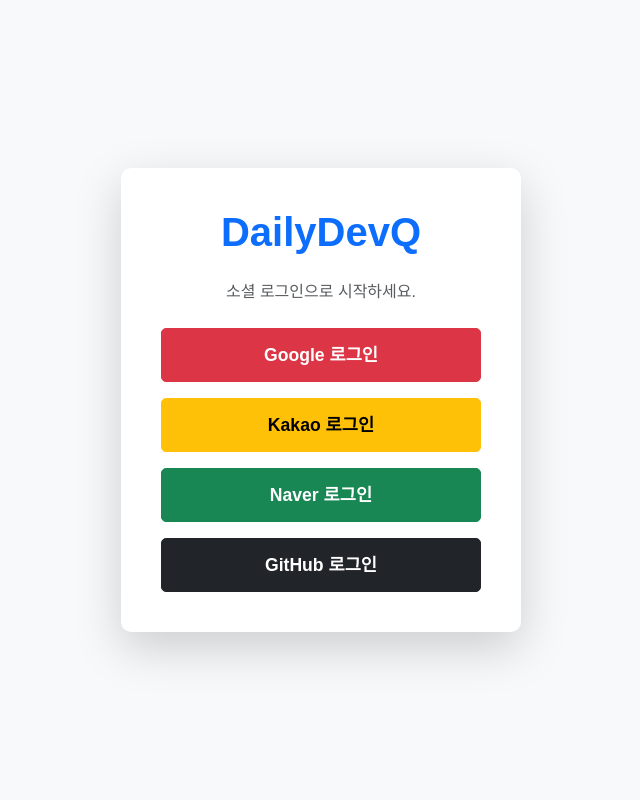
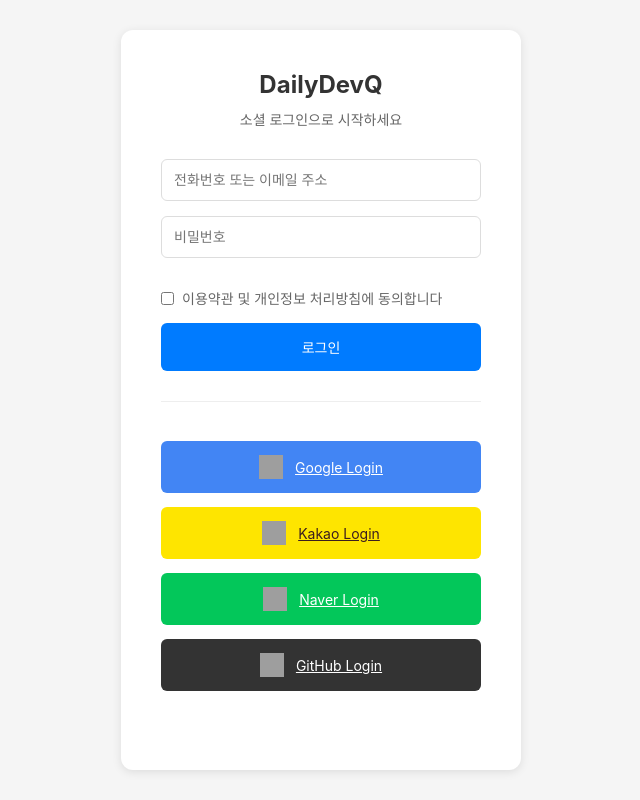
Before and after one commit to DailyDevQ/dailydevq-main, a Flask app: page / in a window 1280 px wide. Shown: the whole page, without its empty margins (319-959 px from the left). Run offline with Flask 3, Linux system fonts and the light colour scheme; parts of the project's set-up code (start-up, migrations or seed data) failed here and were passed over; grey boxes are pictures that could not be loaded.

Commit message:
refactor: reorganize HTML and CSS structure for improved maintainability

```diff
--- a/frontend/app/static/css/login.css
+++ b/frontend/app/static/css/login.css
@@ -1,49 +1,154 @@
-/* frontend/app/static/css/style.css */
+/* frontend/app/static/css/login.css */
 
-body {
-  background-color: #f4f4f9;
-  font-family: 'Arial', sans-serif;
+/* -------------------------------
+  기본 설정 및 초기화
+---------------------------------- */
+/* 모든 요소의 기본 마진/패딩 제거 및 박스 모델 설정 */
+* {
+  margin: 0;
+  padding: 0;
+  box-sizing: border-box;
 }
 
-.card {
-  background-color: #ffffff;
-  border: none;
-  border-radius: 10px;
-  box-shadow: 0px 4px 10px rgba(0, 0, 0, 0.1);
+/* -------------------------------
+  전체 페이지 레이아웃 스타일
+---------------------------------- */
+body {
+  background-color: #f5f5f5; /* 배경색 조정 */
+  font-family: -apple-system, BlinkMacSystemFont, 'Segoe UI', Roboto, sans-serif; /* 시스템 폰트 스택 적용 */
+  min-height: 100vh;
+  display: flex;
+  justify-content: center;
+  align-items: center;
 }
 
-h1 {
-  font-weight: bold;
+/* -------------------------------
+  로그인 카드 컨테이너 스타일
+---------------------------------- */
+.login-container {
+  background: #ffffff;
+  width: 400px; /* 고정 폭 설정 */
+  padding: 40px;
+  border-radius: 12px; /* 둥근 모서리 */
+  box-shadow: 0 2px 10px rgba(0,0,0,0.1); /* 부드러운 그림자 효과 */
 }
 
-.btn {
-  font-size: 1.1rem;
-  font-weight: bold;
-  padding: 0.8rem 1rem;
-  border-radius: 5px;
+/* -------------------------------
+  타이틀 영역 스타일
+---------------------------------- */
+.main-title {
+  font-size: 24px;
+  color: #333333;
+  text-align: center;
+  margin-bottom: 10px;
+  font-weight: 700; /* 볼드체 적용 */
 }
 
-.btn-danger:hover {
-  background-color: #d32f2f;
+.sub-title {
+  font-size: 14px;
+  color: #666666;
+  text-align: center;
+  margin-bottom: 30px;
 }
 
-.btn-warning:hover {
-  background-color: #fbc02d;
+/* -------------------------------
+  입력 필드 스타일
+---------------------------------- */
+.form-input {
+  width: 100%;
+  padding: 12px;
+  border: 1px solid #dddddd;
+  border-radius: 6px; /* 입력 필드 둥근 모서리 */
+  margin-bottom: 15px;
+  font-size: 14px;
+  transition: border-color 0.3s; /* 포커스 시 부드러운 전환 */
 }
 
-.btn-success:hover {
-  background-color: #388e3c;
+.form-input:focus {
+  outline: none;
+  border-color: #007bff; /* 포커스 시 파란색 테두리 */
 }
 
-.btn-dark:hover {
-  background-color: #212121;
+/* -------------------------------
+  체크박스 영역 스타일
+---------------------------------- */
+.checkbox-group {
+  margin: 15px 0;
+  font-size: 14px;
+  color: #666666;
 }
 
-body {
-  background-color: #f8f9fa;
-  font-family: Arial, sans-serif;
+.checkbox-group label {
+  display: flex;
+  align-items: center;
+  gap: 8px; /* 체크박스와 텍스트 간격 */
 }
 
+/* -------------------------------
+  버튼 공통 스타일
+---------------------------------- */
+.login-btn {
+  width: 100%;
+  padding: 12px;
+  border: none;
+  border-radius: 6px;
+  font-size: 14px;
+  cursor: pointer;
+  display: flex;
+  justify-content: center;
+  align-items: center;
+  gap: 8px; /* 아이콘과 텍스트 간격 */
+  transition: opacity 0.3s; /* 호버 효과 */
+}
+
+.login-btn:hover {
+  opacity: 0.9; /* 호버 시 투명도 효과 */
+}
+
+/* -------------------------------
+  이메일 로그인 버튼
+---------------------------------- */
+.email-login {
+  background: #007bff; /* 파란색 배경 */
+  color: white;
+  margin-top: 20px;
+}
+
+/* -------------------------------
+  소셜 로그인 버튼 색상 설정
+---------------------------------- */
+.google {
+  background: #4285f4; /* Google 파랑 */
+  color: white;
+}
+
+.kakao {
+  background: #fee500; /* Kakao 노랑 */
+  color: #3c1e1e; /* 어두운 갈색 텍스트 */
+}
+
+.naver {
+  background: #03c75a; /* Naver 초록 */
+  color: white;
+}
+
+.github {
+  background: #333333; /* GitHub 검정 */
+  color: white;
+}
+
+/* -------------------------------
+  소셜 로그인 구분선 스타일
+---------------------------------- */
+.social-login {
+  margin-top: 30px;
+  border-top: 1px solid #eeeeee;
+  padding-top: 20px;
+}
+
+/* -------------------------------
+  로딩 오버레이 스타일
+---------------------------------- */
 .loading-overlay {
   position: fixed;
   top: 0;
@@ -51,13 +156,45 @@ body {
   width: 100%;
   height: 100%;
   background: rgba(255, 255, 255, 0.8);
-  display: none; /* 기본 상태에서 숨김 */
+  display: none; /* 기본적으로 숨김 처리 */
   justify-content: center;
   align-items: center;
-  z-index: 9999;
+  z-index: 9999; /* 최상위 레이어 */
 }
 
 .spinner-border {
   width: 4rem;
   height: 4rem;
+  border-width: 0.25em;
 }
+
+/* -------------------------------
+  반응형 디자인 (모바일 대응)
+---------------------------------- */
+@media (max-width: 480px) {
+  .login-container {
+    width: 90%; /* 모바일에서 너비 조정 */
+    padding: 25px;
+  }
+
+  .main-title {
+    font-size: 20px; /* 타이틀 크기 축소 */
+  }
+}
+
+
+.social-login {
+  gap: 18px; /* 버튼 사이 간격 2배로 증가 */
+  padding: 25px 0; /* 상하 패딩 추가 */
+}
+
+.login-btn {
+  margin: 14px 0; /* 버튼 상하 마진 증가 */
+  padding: 14px; /* 내부 패딩 확대 */
+  gap: 12px; /* 아이콘-텍스트 간격 증가 */
+}
+
+.social-icon {
+  width: 24px; /* 아이콘 크기 확대 */
+  height: 24px;
+}
--- a/frontend/app/templates/login.html
+++ b/frontend/app/templates/login.html
@@ -1,4 +1,4 @@
-<!-- ./frontend/app/templates/login.html -->
+<!-- frontend/app/templates/login.html -->
 
 <!DOCTYPE html>
 <html lang="ko">
@@ -6,33 +6,103 @@
     <meta charset="UTF-8">
     <meta name="viewport" content="width=device-width, initial-scale=1.0">
     <title>DailyDevQ 로그인</title>
-    <link rel="stylesheet" href="https://cdn.jsdelivr.net/npm/bootstrap@5.3.0-alpha3/dist/css/bootstrap.min.css">
     <link rel="stylesheet" href="{{ url_for('static', filename='css/login.css') }}">
 </head>
 <body>
-    <div class="container d-flex justify-content-center align-items-center vh-100">
-        <div class="card p-4 shadow-lg" style="max-width: 400px; width: 100%; border-radius: 10px;">
-            <div class="card-body text-center">
-                <h1 class="mb-4 text-primary">DailyDevQ</h1>
-                <p class="text-muted mb-4">소셜 로그인으로 시작하세요.</p>
-                <div class="d-grid gap-3">
-                    <!-- 버튼 클릭 시 showLoading() 호출 -->
-                    <a href="{{ url_for('login_google') }}" class="btn btn-danger btn-lg login-btn" onclick="showLoading()">Google 로그인</a>
-                    <a href="{{ url_for('login_kakao') }}" class="btn btn-warning btn-lg login-btn" onclick="showLoading()">Kakao 로그인</a>
-                    <a href="{{ url_for('login_naver') }}" class="btn btn-success btn-lg login-btn" onclick="showLoading()">Naver 로그인</a>
-                    <a href="{{ url_for('login_github') }}" class="btn btn-dark btn-lg login-btn" onclick="showLoading()">GitHub 로그인</a>
-                </div>
+    <!-- 메인 로그인 컨테이너 -->
+    <div class="login-container">
+        <!-- 로고 및 제목 영역 -->
+        <h1 class="main-title">DailyDevQ</h1>
+        <p class="sub-title">소셜 로그인으로 시작하세요</p>
+
+        <!-- 이메일/전화번호 로그인 폼 -->
+        <form class="login-form">
+            <!-- 입력 필드 그룹 -->
+            <div class="input-group">
+                <input type="text"
+                       class="form-input"
+                       placeholder="전화번호 또는 이메일 주소"
+                       required>
             </div>
+
+            <div class="input-group">
+                <input type="password"
+                       class="form-input"
+                       placeholder="비밀번호"
+                       required>
+            </div>
+
+            <!-- 이용약관 동의 체크박스 -->
+            <div class="checkbox-group">
+                <label>
+                    <input type="checkbox">
+                    <span>이용약관 및 개인정보 처리방침에 동의합니다</span>
+                </label>
+            </div>
+
+            <!-- 이메일 로그인 버튼 -->
+            <button type="submit" class="login-btn email-login">로그인</button>
+        </form>
+
+        <!-- 소셜 로그인 구분선 -->
+        <!-- <div class="social-divider">
+            <span class="divider-text">또는 소셜 계정으로 계속하기</span>
+        </div> -->
+
+        <!-- 소셜 로그인 버튼 그룹 -->
+        <div class="social-login">
+            <!-- Google 로그인 -->
+            <a href="{{ url_for('login_google') }}"
+               class="login-btn google"
+               onclick="showLoading()">
+                <img src="/static/images/google-icon.svg"
+                     alt="Google"
+                     class="social-icon">
+                Google Login
+            </a>
+
+            <!-- Kakao 로그인 -->
+            <a href="{{ url_for('login_kakao') }}"
+               class="login-btn kakao"
+               onclick="showLoading()">
+                <img src="/static/images/kakao-icon.svg"
+                     alt="Kakao"
+                     class="social-icon">
+                Kakao Login
+            </a>
+
+            <!-- Naver 로그인 -->
+            <a href="{{ url_for('login_naver') }}"
+               class="login-btn naver"
+               onclick="showLoading()">
+                <img src="/static/images/naver-icon.svg"
+                     alt="Naver"
+                     class="social-icon">
+                Naver Login
+            </a>
+
+            <!-- GitHub 로그인 -->
+            <a href="{{ url_for('login_github') }}"
+               class="login-btn github"
+               onclick="showLoading()">
+                <img src="/static/images/github-icon.svg"
+                     alt="GitHub"
+                     class="social-icon">
+                GitHub Login
+            </a>
         </div>
     </div>
 
-    <!-- 로딩 애니메이션 오버레이 -->
+    <!-- 로딩 표시 오버레이 -->
     <div id="loading-overlay" class="loading-overlay">
-        <div class="spinner-border text-primary" role="status">
-            <span class="visually-hidden">Loading...</span>
-        </div>
+        <div class="spinner-border"></div>
     </div>
 
-    <script src="{{ url_for('static', filename='js/login.js') }}"></script>
+    <script>
+    // 로딩 상태 표시 함수
+    function showLoading() {
+        document.getElementById('loading-overlay').style.display = 'flex';
+    }
+    </script>
 </body>
 </html>
```
